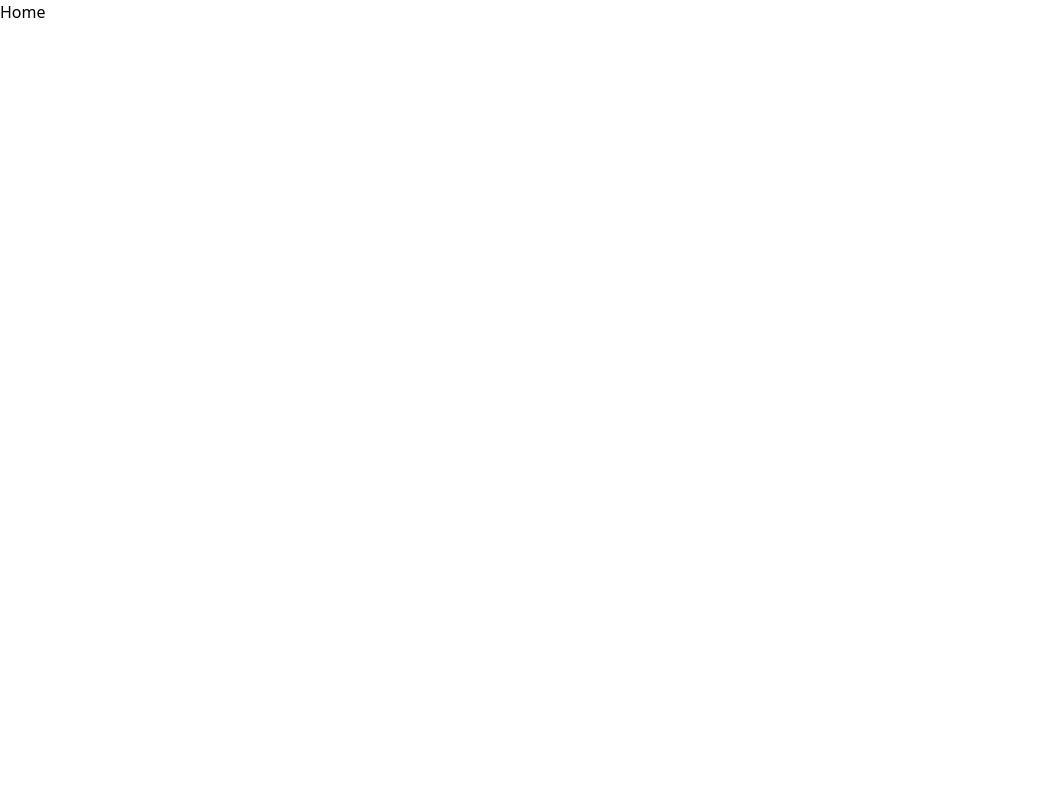
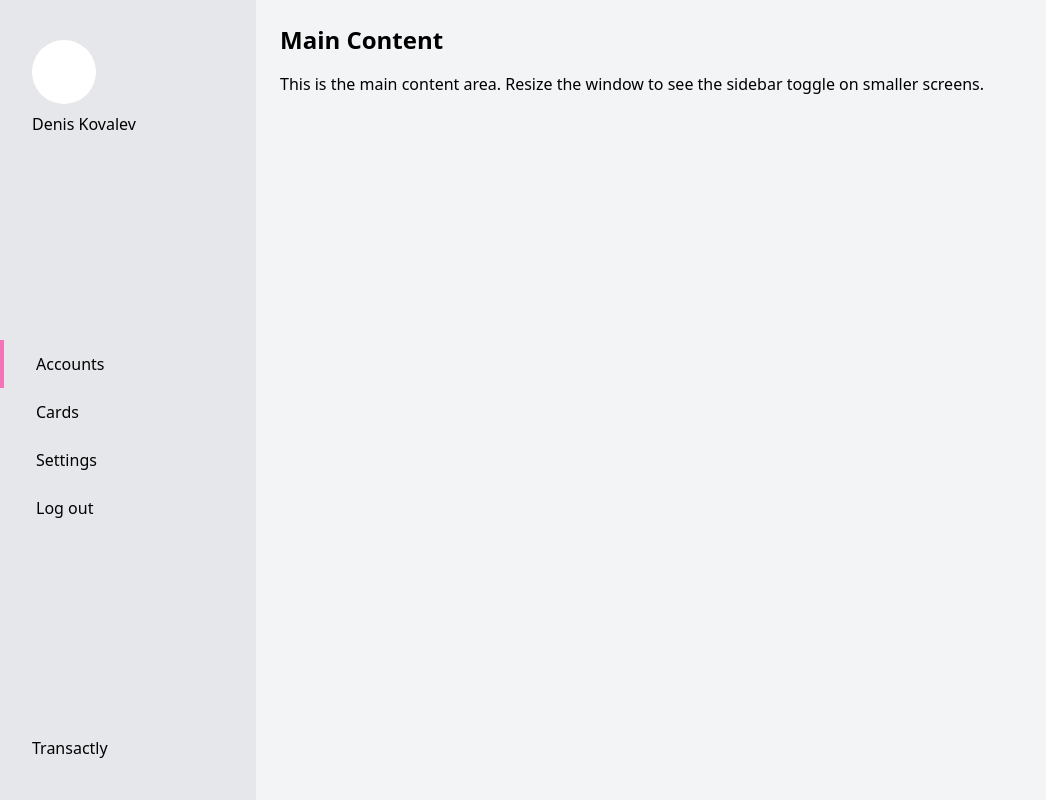
Before and after one commit to SHHristov20/Transactly, a React (Vite) app in the folder Transactly/Transactly.Client/: page / in a window 1280 px wide. Shown: the whole page, without its empty margins (0-1046 px from the left). Built offline with nearby package versions, Linux system fonts and the light colour scheme.

Commit message:
Create sample sidebar

```diff
--- a/Transactly/Transactly.Client/src/App.jsx
+++ b/Transactly/Transactly.Client/src/App.jsx
@@ -1,14 +1,13 @@
 import React from "react";
-// import Navbar from "./Components/Navbar/Navbar";
 import { Route, Routes } from "react-router-dom";
 import Register from "./Pages/Register";
+import Home from "./Pages/Home";
 
 function App() {
   return (
     <React.Fragment>
-      {/* <Navbar /> */}
       <Routes>
-        <Route path="/" element={<div>Home</div>} />
+        <Route path="/" element={<Home />} />
         <Route path="/Register" element={<Register />} />
       </Routes>
     </React.Fragment>
--- /dev/null
+++ b/Transactly/Transactly.Client/src/Pages/Home.jsx
@@ -0,0 +1,84 @@
+import React, { useState } from "react";
+
+const Home = () => {
+  const [isSidebarOpen, setIsSidebarOpen] = useState(false);
+
+  const toggleSidebar = () => {
+    setIsSidebarOpen(!isSidebarOpen);
+  };
+
+  return (
+    <React.Fragment>
+      <div className="h-screen flex overflow-hidden">
+        <div
+          className={`fixed lg:static top-0 left-0 h-full bg-gray-200 w-64 py-10 flex flex-col justify-between transform ${
+            isSidebarOpen ? "translate-x-0" : "-translate-x-full"
+          } transition-transform duration-300 lg:translate-x-0`}
+        >
+          <div className="space-y-2 px-8">
+            <div className="h-16 w-16 bg-white rounded-full"></div>
+            <h1>Denis Kovalev</h1>
+          </div>
+          <div className="">
+            <h1 className="transition-colors duration-300 border-l-[4px] border-pink-400 px-8 py-3 hover:border-l-[4px] hover:border-pink-400 cursor-pointer">
+              Accounts
+            </h1>
+            <h1 className="transition-colors duration-300 px-8 py-3 border-l-[4px] hover:border-pink-400 cursor-pointer">
+              Cards
+            </h1>
+            <h1 className="transition-colors duration-300 px-8 py-3 border-l-[4px] hover:border-pink-400 cursor-pointer">
+              Settings
+            </h1>
+            <h1 className="transition-colors duration-300 px-8 py-3 border-l-[4px] hover:border-pink-400 cursor-pointer">
+              Log out
+            </h1>
+          </div>
+
+          <div className="px-8">Transactly</div>
+        </div>
+
+        <div className="flex-1 flex flex-col bg-gray-100">
+          <div className="bg-white shadow-md p-4 flex items-center justify-between lg:hidden">
+            <button
+              className="text-gray-800 focus:outline-none"
+              onClick={toggleSidebar}
+            >
+              <svg
+                className="w-6 h-6"
+                fill="none"
+                stroke="currentColor"
+                viewBox="0 0 24 24"
+                xmlns="http://www.w3.org/2000/svg"
+              >
+                <path
+                  strokeLinecap="round"
+                  strokeLinejoin="round"
+                  strokeWidth={2}
+                  d="M4 6h16M4 12h16m-7 6h7"
+                />
+              </svg>
+            </button>
+            <span className="text-xl font-semibold">My App</span>
+          </div>
+
+          <div className="flex-1 p-6 overflow-y-auto">
+            <h1 className="text-2xl font-bold mb-4">Main Content</h1>
+            <p>
+              This is the main content area. Resize the window to see the
+              sidebar toggle on smaller screens.
+            </p>
+          </div>
+        </div>
+
+        {/* {isSidebarOpen && (
+          <div
+            className="fixed inset-0 bg-black bg-opacity-50 lg:hidden"
+            onClick={toggleSidebar}
+          ></div>
+        )} */}
+      </div>
+    </React.Fragment>
+  );
+};
+
+export default Home;
--- a/Transactly/Transactly.Client/src/index.output.css
+++ b/Transactly/Transactly.Client/src/index.output.css
@@ -554,9 +554,61 @@ video {
   display: none;
 }
 
+.fixed {
+  position: fixed;
+}
+
+.absolute {
+  position: absolute;
+}
+
+.inset-0 {
+  inset: 0px;
+}
+
+.bottom-0 {
+  bottom: 0px;
+}
+
+.left-0 {
+  left: 0px;
+}
+
+.left-4 {
+  left: 1rem;
+}
+
+.top-4 {
+  top: 1rem;
+}
+
+.top-0 {
+  top: 0px;
+}
+
+.z-50 {
+  z-index: 50;
+}
+
 .my-2 {
   margin-top: 0.5rem;
   margin-bottom: 0.5rem;
+}
+
+.ml-0 {
+  margin-left: 0px;
+}
+
+.mt-4 {
+  margin-top: 1rem;
+}
+
+.mt-8 {
+  margin-top: 2rem;
+}
+
+.mb-4 {
+  margin-bottom: 1rem;
 }
 
 .flex {
@@ -579,6 +631,26 @@ video {
   height: 100vh;
 }
 
+.h-8 {
+  height: 2rem;
+}
+
+.h-full {
+  height: 100%;
+}
+
+.h-6 {
+  height: 1.5rem;
+}
+
+.h-20 {
+  height: 5rem;
+}
+
+.h-16 {
+  height: 4rem;
+}
+
 .w-10 {
   width: 2.5rem;
 }
@@ -595,8 +667,50 @@ video {
   width: 100vw;
 }
 
+.w-1 {
+  width: 0.25rem;
+}
+
+.w-16 {
+  width: 4rem;
+}
+
+.w-64 {
+  width: 16rem;
+}
+
+.w-6 {
+  width: 1.5rem;
+}
+
+.w-20 {
+  width: 5rem;
+}
+
+.flex-1 {
+  flex: 1 1 0%;
+}
+
+.-translate-x-full {
+  --tw-translate-x: -100%;
+  transform: translate(var(--tw-translate-x), var(--tw-translate-y)) rotate(var(--tw-rotate)) skewX(var(--tw-skew-x)) skewY(var(--tw-skew-y)) scaleX(var(--tw-scale-x)) scaleY(var(--tw-scale-y));
+}
+
+.translate-x-0 {
+  --tw-translate-x: 0px;
+  transform: translate(var(--tw-translate-x), var(--tw-translate-y)) rotate(var(--tw-rotate)) skewX(var(--tw-skew-x)) skewY(var(--tw-skew-y)) scaleX(var(--tw-scale-x)) scaleY(var(--tw-scale-y));
+}
+
+.transform {
+  transform: translate(var(--tw-translate-x), var(--tw-translate-y)) rotate(var(--tw-rotate)) skewX(var(--tw-skew-x)) skewY(var(--tw-skew-y)) scaleX(var(--tw-scale-x)) scaleY(var(--tw-scale-y));
+}
+
 .cursor-pointer {
   cursor: pointer;
+}
+
+.flex-row {
+  flex-direction: row;
 }
 
 .flex-col {
@@ -615,8 +729,16 @@ video {
   justify-content: space-between;
 }
 
+.gap-4 {
+  gap: 1rem;
+}
+
 .gap-y-6 {
   row-gap: 1.5rem;
+}
+
+.gap-y-5 {
+  row-gap: 1.25rem;
 }
 
 .space-x-5 > :not([hidden]) ~ :not([hidden]) {
@@ -625,12 +747,87 @@ video {
   margin-left: calc(1.25rem * calc(1 - var(--tw-space-x-reverse)));
 }
 
+.space-y-4 > :not([hidden]) ~ :not([hidden]) {
+  --tw-space-y-reverse: 0;
+  margin-top: calc(1rem * calc(1 - var(--tw-space-y-reverse)));
+  margin-bottom: calc(1rem * var(--tw-space-y-reverse));
+}
+
+.space-y-5 > :not([hidden]) ~ :not([hidden]) {
+  --tw-space-y-reverse: 0;
+  margin-top: calc(1.25rem * calc(1 - var(--tw-space-y-reverse)));
+  margin-bottom: calc(1.25rem * var(--tw-space-y-reverse));
+}
+
+.space-y-10 > :not([hidden]) ~ :not([hidden]) {
+  --tw-space-y-reverse: 0;
+  margin-top: calc(2.5rem * calc(1 - var(--tw-space-y-reverse)));
+  margin-bottom: calc(2.5rem * var(--tw-space-y-reverse));
+}
+
+.space-y-2 > :not([hidden]) ~ :not([hidden]) {
+  --tw-space-y-reverse: 0;
+  margin-top: calc(0.5rem * calc(1 - var(--tw-space-y-reverse)));
+  margin-bottom: calc(0.5rem * var(--tw-space-y-reverse));
+}
+
+.overflow-hidden {
+  overflow: hidden;
+}
+
+.overflow-y-auto {
+  overflow-y: auto;
+}
+
 .rounded-full {
   border-radius: 9999px;
 }
 
+.rounded-md {
+  border-radius: 0.375rem;
+}
+
+.rounded {
+  border-radius: 0.25rem;
+}
+
 .border-b-\[1px\] {
   border-bottom-width: 1px;
+}
+
+.border-r {
+  border-right-width: 1px;
+}
+
+.border-b {
+  border-bottom-width: 1px;
+}
+
+.border-l-2 {
+  border-left-width: 2px;
+}
+
+.border-l-\[3px\] {
+  border-left-width: 3px;
+}
+
+.border-l-\[4px\] {
+  border-left-width: 4px;
+}
+
+.border-gray-200 {
+  --tw-border-opacity: 1;
+  border-color: rgb(229 231 235 / var(--tw-border-opacity, 1));
+}
+
+.border-gray-600 {
+  --tw-border-opacity: 1;
+  border-color: rgb(75 85 99 / var(--tw-border-opacity, 1));
+}
+
+.border-pink-400 {
+  --tw-border-opacity: 1;
+  border-color: rgb(244 114 182 / var(--tw-border-opacity, 1));
 }
 
 .bg-\[\#F5F7FA\] {
@@ -648,8 +845,58 @@ video {
   background-color: rgb(168 85 247 / var(--tw-bg-opacity, 1));
 }
 
+.bg-pink-500 {
+  --tw-bg-opacity: 1;
+  background-color: rgb(236 72 153 / var(--tw-bg-opacity, 1));
+}
+
+.bg-white {
+  --tw-bg-opacity: 1;
+  background-color: rgb(255 255 255 / var(--tw-bg-opacity, 1));
+}
+
+.bg-black {
+  --tw-bg-opacity: 1;
+  background-color: rgb(0 0 0 / var(--tw-bg-opacity, 1));
+}
+
+.bg-gray-100 {
+  --tw-bg-opacity: 1;
+  background-color: rgb(243 244 246 / var(--tw-bg-opacity, 1));
+}
+
+.bg-gray-800 {
+  --tw-bg-opacity: 1;
+  background-color: rgb(31 41 55 / var(--tw-bg-opacity, 1));
+}
+
+.bg-gray-200 {
+  --tw-bg-opacity: 1;
+  background-color: rgb(229 231 235 / var(--tw-bg-opacity, 1));
+}
+
+.bg-opacity-50 {
+  --tw-bg-opacity: 0.5;
+}
+
 .p-5 {
   padding: 1.25rem;
+}
+
+.p-2 {
+  padding: 0.5rem;
+}
+
+.p-4 {
+  padding: 1rem;
+}
+
+.p-8 {
+  padding: 2rem;
+}
+
+.p-6 {
+  padding: 1.5rem;
 }
 
 .px-2 {
@@ -670,6 +917,31 @@ video {
 .py-3 {
   padding-top: 0.75rem;
   padding-bottom: 0.75rem;
+}
+
+.px-4 {
+  padding-left: 1rem;
+  padding-right: 1rem;
+}
+
+.px-8 {
+  padding-left: 2rem;
+  padding-right: 2rem;
+}
+
+.py-10 {
+  padding-top: 2.5rem;
+  padding-bottom: 2.5rem;
+}
+
+.py-5 {
+  padding-top: 1.25rem;
+  padding-bottom: 1.25rem;
+}
+
+.px-3 {
+  padding-left: 0.75rem;
+  padding-right: 0.75rem;
 }
 
 .pb-5 {
@@ -695,8 +967,27 @@ video {
   line-height: 2.5rem;
 }
 
+.text-sm {
+  font-size: 0.875rem;
+  line-height: 1.25rem;
+}
+
+.text-lg {
+  font-size: 1.125rem;
+  line-height: 1.75rem;
+}
+
+.text-xl {
+  font-size: 1.25rem;
+  line-height: 1.75rem;
+}
+
 .font-bold {
   font-weight: 700;
+}
+
+.font-semibold {
+  font-weight: 600;
 }
 
 .text-\[\#8BA3CB\] {
@@ -714,6 +1005,60 @@ video {
   color: rgb(255 255 255 / var(--tw-text-opacity, 1));
 }
 
+.text-gray-400 {
+  --tw-text-opacity: 1;
+  color: rgb(156 163 175 / var(--tw-text-opacity, 1));
+}
+
+.text-gray-500 {
+  --tw-text-opacity: 1;
+  color: rgb(107 114 128 / var(--tw-text-opacity, 1));
+}
+
+.text-gray-600 {
+  --tw-text-opacity: 1;
+  color: rgb(75 85 99 / var(--tw-text-opacity, 1));
+}
+
+.text-gray-800 {
+  --tw-text-opacity: 1;
+  color: rgb(31 41 55 / var(--tw-text-opacity, 1));
+}
+
+.shadow-lg {
+  --tw-shadow: 0 10px 15px -3px rgb(0 0 0 / 0.1), 0 4px 6px -4px rgb(0 0 0 / 0.1);
+  --tw-shadow-colored: 0 10px 15px -3px var(--tw-shadow-color), 0 4px 6px -4px var(--tw-shadow-color);
+  box-shadow: var(--tw-ring-offset-shadow, 0 0 #0000), var(--tw-ring-shadow, 0 0 #0000), var(--tw-shadow);
+}
+
+.shadow-md {
+  --tw-shadow: 0 4px 6px -1px rgb(0 0 0 / 0.1), 0 2px 4px -2px rgb(0 0 0 / 0.1);
+  --tw-shadow-colored: 0 4px 6px -1px var(--tw-shadow-color), 0 2px 4px -2px var(--tw-shadow-color);
+  box-shadow: var(--tw-ring-offset-shadow, 0 0 #0000), var(--tw-ring-shadow, 0 0 #0000), var(--tw-shadow);
+}
+
+.transition-all {
+  transition-property: all;
+  transition-timing-function: cubic-bezier(0.4, 0, 0.2, 1);
+  transition-duration: 150ms;
+}
+
+.transition-transform {
+  transition-property: transform;
+  transition-timing-function: cubic-bezier(0.4, 0, 0.2, 1);
+  transition-duration: 150ms;
+}
+
+.transition-colors {
+  transition-property: color, background-color, border-color, text-decoration-color, fill, stroke;
+  transition-timing-function: cubic-bezier(0.4, 0, 0.2, 1);
+  transition-duration: 150ms;
+}
+
+.duration-300 {
+  transition-duration: 300ms;
+}
+
 .placeholder\:text-\[\#8BA3CB\]::-moz-placeholder {
   --tw-text-opacity: 1;
   color: rgb(139 163 203 / var(--tw-text-opacity, 1));
@@ -722,6 +1067,30 @@ video {
 .placeholder\:text-\[\#8BA3CB\]::placeholder {
   --tw-text-opacity: 1;
   color: rgb(139 163 203 / var(--tw-text-opacity, 1));
+}
+
+.hover\:border-l-\[4px\]:hover {
+  border-left-width: 4px;
+}
+
+.hover\:border-pink-400:hover {
+  --tw-border-opacity: 1;
+  border-color: rgb(244 114 182 / var(--tw-border-opacity, 1));
+}
+
+.hover\:bg-gray-100:hover {
+  --tw-bg-opacity: 1;
+  background-color: rgb(243 244 246 / var(--tw-bg-opacity, 1));
+}
+
+.hover\:bg-gray-700:hover {
+  --tw-bg-opacity: 1;
+  background-color: rgb(55 65 81 / var(--tw-bg-opacity, 1));
+}
+
+.hover\:text-gray-800:hover {
+  --tw-text-opacity: 1;
+  color: rgb(31 41 55 / var(--tw-text-opacity, 1));
 }
 
 .focus\:outline-none:focus {
@@ -748,6 +1117,25 @@ video {
   }
 }
 
+@media (min-width: 1024px) {
+  .lg\:static {
+    position: static;
+  }
+
+  .lg\:relative {
+    position: relative;
+  }
+
+  .lg\:hidden {
+    display: none;
+  }
+
+  .lg\:translate-x-0 {
+    --tw-translate-x: 0px;
+    transform: translate(var(--tw-translate-x), var(--tw-translate-y)) rotate(var(--tw-rotate)) skewX(var(--tw-skew-x)) skewY(var(--tw-skew-y)) scaleX(var(--tw-scale-x)) scaleY(var(--tw-scale-y));
+  }
+}
+
 @media (min-width: 1280px) {
   .xl\:w-1\/3 {
     width: 33.333333%;
```
Also changed, not shown: Transactly/Transactly.Client/src/Pages/Register.jsx (+10 -8 lines).
